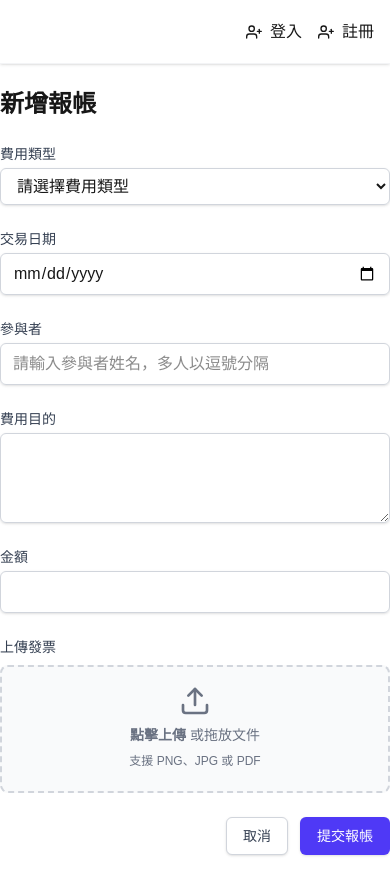
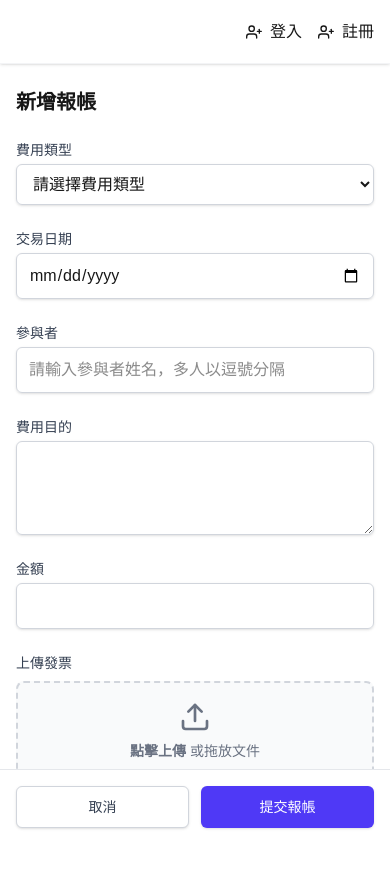
Before and after one commit to iLuJack/reimburse-page, a Next.js app: page /expense/new in a window 390 px wide. After the commit the page ends 857 px from the top, so only its background shows below. Built offline with nearby package versions, Linux system fonts and the light colour scheme; no server answers.

Commit message:
feat: add mobile view

```diff
--- a/src/components/expense/ExpenseDetail.tsx
+++ b/src/components/expense/ExpenseDetail.tsx
@@ -178,19 +178,16 @@ export default function ExpenseDetail({ expense }: ExpenseDetailProps) {
 
   return (
     <div className="bg-white shadow overflow-hidden sm:rounded-lg">
-      <div className="px-4 py-5 sm:px-6 flex justify-between items-center">
+      <div className="px-4 py-5 sm:px-6">
+        <div className="flex flex-col sm:flex-row sm:justify-between sm:items-center gap-4">
           <div>
-          <h3 className="text-lg leading-6 font-medium text-gray-900">
-            報帳詳情
-          </h3>
-          <p className="mt-1 max-w-2xl text-sm text-gray-500">
-            此報帳的所有詳細資訊
-          </p>
+            <h3 className="text-lg leading-6 font-medium text-gray-900">報帳詳情</h3>
+            <p className="mt-1 max-w-2xl text-sm text-gray-500">此報帳的所有詳細資訊</p>
           </div>
-        <div className="flex gap-2">
+          <div className="flex flex-wrap gap-2">
             <Link
               href="/expense"
-            className="inline-flex items-center px-3 py-2 border border-gray-300 shadow-sm text-sm leading-4 font-medium rounded-md text-gray-700 bg-white hover:bg-gray-50"
+              className="flex-1 sm:flex-none inline-flex items-center justify-center px-3 py-2 border border-gray-300 shadow-sm text-sm leading-4 font-medium rounded-md text-gray-700 bg-white hover:bg-gray-50"
             >
               <ArrowLeft className="h-4 w-4 mr-1" />
               返回列表
@@ -200,7 +197,7 @@ export default function ExpenseDetail({ expense }: ExpenseDetailProps) {
               <>
                 <Link
                   href={`/expense/${expense.id}/edit`}
-                className="inline-flex items-center px-3 py-2 border border-gray-300 shadow-sm text-sm leading-4 font-medium rounded-md text-gray-700 bg-white hover:bg-gray-50"
+                  className="flex-1 sm:flex-none inline-flex items-center justify-center px-3 py-2 border border-gray-300 shadow-sm text-sm leading-4 font-medium rounded-md text-gray-700 bg-white hover:bg-gray-50"
                 >
                   <Pencil className="h-4 w-4 mr-1" />
                   編輯
@@ -208,13 +205,14 @@ export default function ExpenseDetail({ expense }: ExpenseDetailProps) {
                 <button
                   onClick={handleDelete}
                   disabled={isDeleting}
-                className="inline-flex items-center px-3 py-2 border border-transparent text-sm leading-4 font-medium rounded-md text-white bg-red-600 hover:bg-red-700 disabled:opacity-50"
+                  className="flex-1 sm:flex-none inline-flex items-center justify-center px-3 py-2 border border-transparent text-sm leading-4 font-medium rounded-md text-white bg-red-600 hover:bg-red-700 disabled:opacity-50"
                 >
                   <Trash className="h-4 w-4 mr-1" />
                   {isDeleting ? "刪除中..." : "刪除"}
                 </button>
               </>
             )}
+          </div>
         </div>
       </div>
       <div className="border-t border-gray-200">
--- a/src/components/expense/ExpenseForm.tsx
+++ b/src/components/expense/ExpenseForm.tsx
@@ -102,12 +102,13 @@ export default function ExpenseForm({
   };
 
   return (
-    <form onSubmit={handleSubmit} className="space-y-6 max-w-2xl mx-auto">
-      <h1 className="text-2xl font-bold">
+    <form onSubmit={handleSubmit} className="space-y-6 max-w-2xl mx-auto px-4 sm:px-6">
+      <h1 className="text-xl sm:text-2xl font-bold">
         {isEditing ? "編輯報帳" : "新增報帳"}
       </h1>
 
-      <div className="grid grid-cols-1 md:grid-cols-2 gap-6">
+      <div className="space-y-6">
+        <div className="grid grid-cols-1 gap-6">
           <div>
             <label className="block text-sm font-medium text-gray-700">
               費用類型
@@ -117,7 +118,7 @@ export default function ExpenseForm({
               value={formData.expense_type}
               onChange={handleChange}
               required
-            className="mt-1 block w-full rounded-md border border-gray-300 py-2 px-3 shadow-sm focus:border-indigo-500 focus:outline-none focus:ring-indigo-500"
+              className="mt-1 block w-full rounded-md border border-gray-300 py-2.5 px-3 shadow-sm focus:border-indigo-500 focus:outline-none focus:ring-indigo-500 text-base"
             >
               <option value="">請選擇費用類型</option>
               <option value="餐飲">餐飲</option>
@@ -138,7 +139,7 @@ export default function ExpenseForm({
               value={formData.transaction_date}
               onChange={handleChange}
               required
-            className="mt-1 block w-full rounded-md border border-gray-300 py-2 px-3 shadow-sm focus:border-indigo-500 focus:outline-none focus:ring-indigo-500"
+              className="mt-1 block w-full rounded-md border border-gray-300 py-2.5 px-3 shadow-sm focus:border-indigo-500 focus:outline-none focus:ring-indigo-500 text-base"
             />
           </div>
 
@@ -153,7 +154,7 @@ export default function ExpenseForm({
               onChange={handleChange}
               placeholder="請輸入參與者姓名，多人以逗號分隔"
               required
-            className="mt-1 block w-full rounded-md border border-gray-300 py-2 px-3 shadow-sm focus:border-indigo-500 focus:outline-none focus:ring-indigo-500"
+              className="mt-1 block w-full rounded-md border border-gray-300 py-2.5 px-3 shadow-sm focus:border-indigo-500 focus:outline-none focus:ring-indigo-500 text-base"
             />
           </div>
 
@@ -167,7 +168,7 @@ export default function ExpenseForm({
               onChange={handleChange}
               required
               rows={3}
-            className="mt-1 block w-full rounded-md border border-gray-300 py-2 px-3 shadow-sm focus:border-indigo-500 focus:outline-none focus:ring-indigo-500"
+              className="mt-1 block w-full rounded-md border border-gray-300 py-2.5 px-3 shadow-sm focus:border-indigo-500 focus:outline-none focus:ring-indigo-500 text-base"
             />
           </div>
 
@@ -183,7 +184,7 @@ export default function ExpenseForm({
               required
               min="0"
               step="0.01"
-            className="mt-1 block w-full rounded-md border border-gray-300 py-2 px-3 shadow-sm focus:border-indigo-500 focus:outline-none focus:ring-indigo-500"
+              className="mt-1 block w-full rounded-md border border-gray-300 py-2.5 px-3 shadow-sm focus:border-indigo-500 focus:outline-none focus:ring-indigo-500 text-base"
             />
           </div>
 
@@ -191,23 +192,26 @@ export default function ExpenseForm({
             <FileUpload onChange={handleFileChange} />
           </div>
         </div>
+      </div>
 
-      <div className="flex justify-end">
+      <div className="fixed bottom-0 left-0 right-0 bg-white border-t border-gray-200 p-4 sm:relative sm:border-0 sm:p-0 sm:bg-transparent">
+        <div className="flex gap-3 max-w-2xl mx-auto">
           <button
             type="button"
             onClick={() => router.back()}
-          className="mr-3 inline-flex justify-center rounded-md border border-gray-300 bg-white py-2 px-4 text-sm font-medium text-gray-700 shadow-sm hover:bg-gray-50"
+            className="flex-1 sm:flex-none rounded-md border border-gray-300 bg-white py-2.5 px-4 text-sm font-medium text-gray-700 shadow-sm hover:bg-gray-50"
           >
             取消
           </button>
           <button
             type="submit"
             disabled={isSubmitting}
-          className="inline-flex justify-center rounded-md border border-transparent bg-indigo-600 py-2 px-4 text-sm font-medium text-white shadow-sm hover:bg-indigo-700 focus:outline-none focus:ring-2 focus:ring-indigo-500 focus:ring-offset-2 disabled:opacity-50"
+            className="flex-1 sm:flex-none rounded-md border border-transparent bg-indigo-600 py-2.5 px-4 text-sm font-medium text-white shadow-sm hover:bg-indigo-700 disabled:opacity-50"
           >
             {isSubmitting ? "提交中..." : isEditing ? "更新報帳" : "提交報帳"}
           </button>
         </div>
+      </div>
     </form>
   );
 }
--- a/src/components/expense/ExpenseList.tsx
+++ b/src/components/expense/ExpenseList.tsx
@@ -59,12 +59,12 @@ export default function ExpenseList() {
   };
 
   return (
-    <div className="space-y-4">
-      <div className="flex justify-between items-center">
-        <h1 className="text-2xl font-bold">我的報帳紀錄</h1>
+    <div className="space-y-4 px-4 sm:px-6">
+      <div className="flex flex-col sm:flex-row sm:items-center sm:justify-between gap-4">
+        <h1 className="text-xl sm:text-2xl font-bold">我的報帳紀錄</h1>
         <Link
           href="/expense/new"
-          className="inline-flex items-center px-4 py-2 border border-transparent text-sm font-medium rounded-md shadow-sm text-white bg-indigo-600 hover:bg-indigo-700"
+          className="inline-flex items-center justify-center px-4 py-2.5 border border-transparent text-sm font-medium rounded-md shadow-sm text-white bg-indigo-600 hover:bg-indigo-700 w-full sm:w-auto"
         >
           <Plus className="mr-2 h-5 w-5" />
           新增報帳
@@ -77,41 +77,31 @@ export default function ExpenseList() {
             <li key={expense.id}>
               <Link
                 href={`/expense/${expense.id}`}
-                className="block hover:bg-gray-50"
+                className="block hover:bg-gray-50 p-4"
               >
-                <div className="px-4 py-4 sm:px-6">
-                  <div className="flex items-center justify-between">
-                    <div className="flex items-center">
+                <div className="flex flex-col gap-2">
+                  <div className="flex items-start justify-between">
+                    <div className="flex flex-col sm:flex-row sm:items-center gap-2">
                       <p className="text-sm font-medium text-indigo-600 truncate">
                         {expense.purpose}
                       </p>
-                      <div className="ml-2 flex-shrink-0 flex">
-                        <p className="px-2 inline-flex text-xs leading-5 font-semibold rounded-full bg-green-100 text-green-800">
+                      <span className="px-2 inline-flex text-xs leading-5 font-semibold rounded-full bg-green-100 text-green-800">
                         {expense.expense_type}
-                        </p>
+                      </span>
                     </div>
-                    </div>
-                    <div className="ml-2 flex-shrink-0 flex">
                     <p className="text-sm font-medium text-gray-900">
                       {formatAmount(expense.amount)}
                     </p>
                   </div>
-                  </div>
-                  <div className="mt-2 sm:flex sm:justify-between">
-                    <div className="sm:flex">
+                  <div className="flex flex-col sm:flex-row sm:justify-between gap-2">
                     <p className="flex items-center text-sm text-gray-500">
                       <FileText className="flex-shrink-0 mr-1.5 h-4 w-4 text-gray-400" />
                       {expense.participants}
                     </p>
-                    </div>
-                    <div className="mt-2 flex items-center text-sm text-gray-500 sm:mt-0">
+                    <p className="flex items-center text-sm text-gray-500">
                       <CalendarDays className="flex-shrink-0 mr-1.5 h-4 w-4 text-gray-400" />
-                      <p>
-                        {new Date(expense.transaction_date).toLocaleDateString(
-                          "zh-TW",
-                        )}
+                      {new Date(expense.transaction_date).toLocaleDateString("zh-TW")}
                     </p>
-                    </div>
                   </div>
                 </div>
               </Link>
```
Lines whose indentation alone changed are shown as unchanged.
